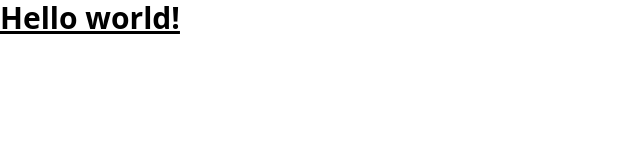
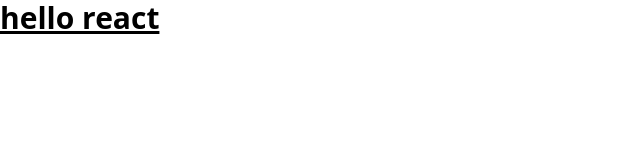
Before and after one commit to Sudipta-Ghoshal/Assignment-3, a React (Vite) app: page / in a window 1280 px wide. Shown: the top 160 px of the page, without its empty margins (0-640 px from the left). Built offline with nearby package versions, Linux system fonts and the light colour scheme.

Commit message:
test terminal

```diff
--- a/src/App.jsx
+++ b/src/App.jsx
@@ -5,7 +5,7 @@
   return (
     <>
       <h1 class="text-3xl font-bold underline">
-        Hello world!
+        hello react
       </h1>
     </>
   )
```
